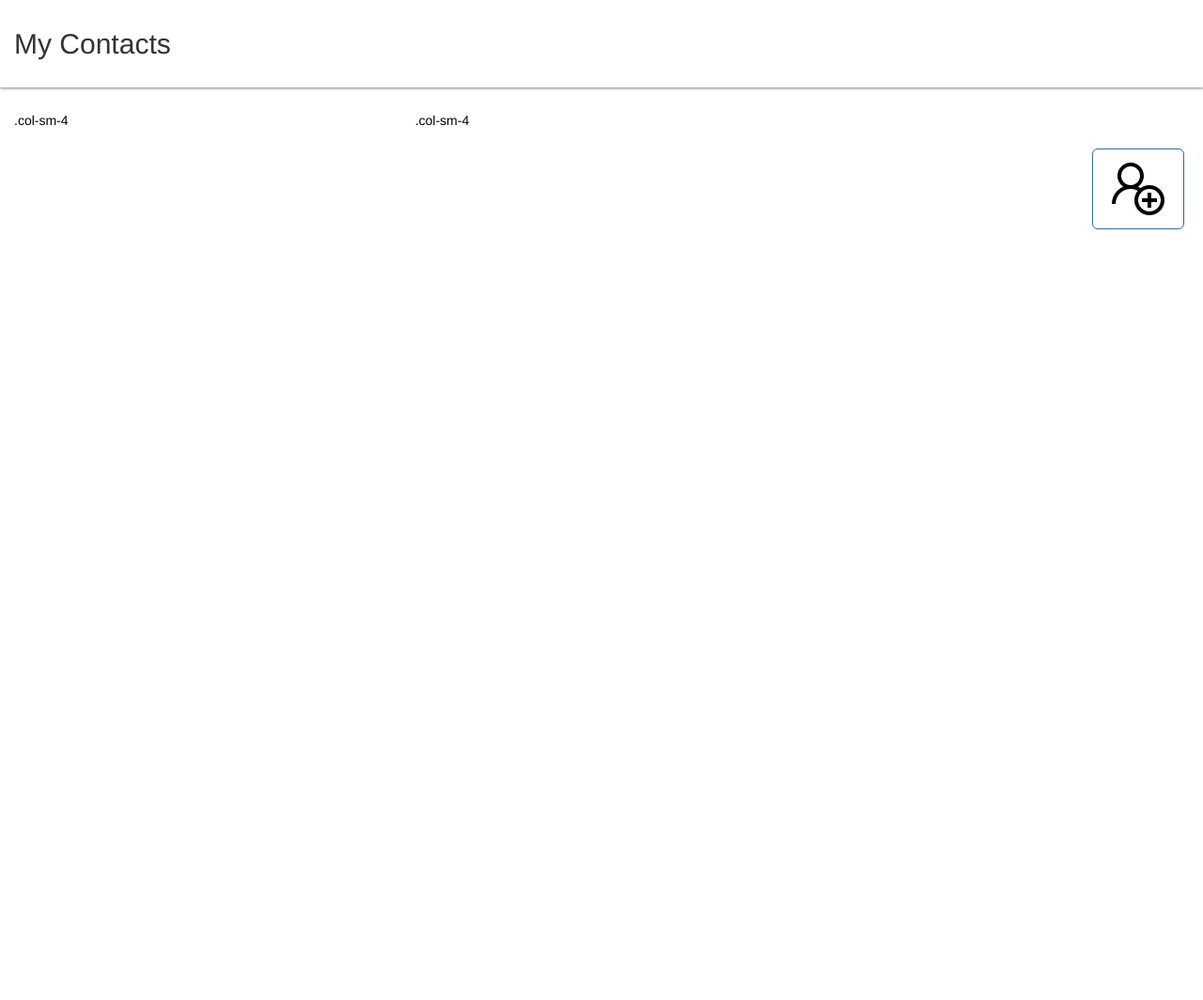
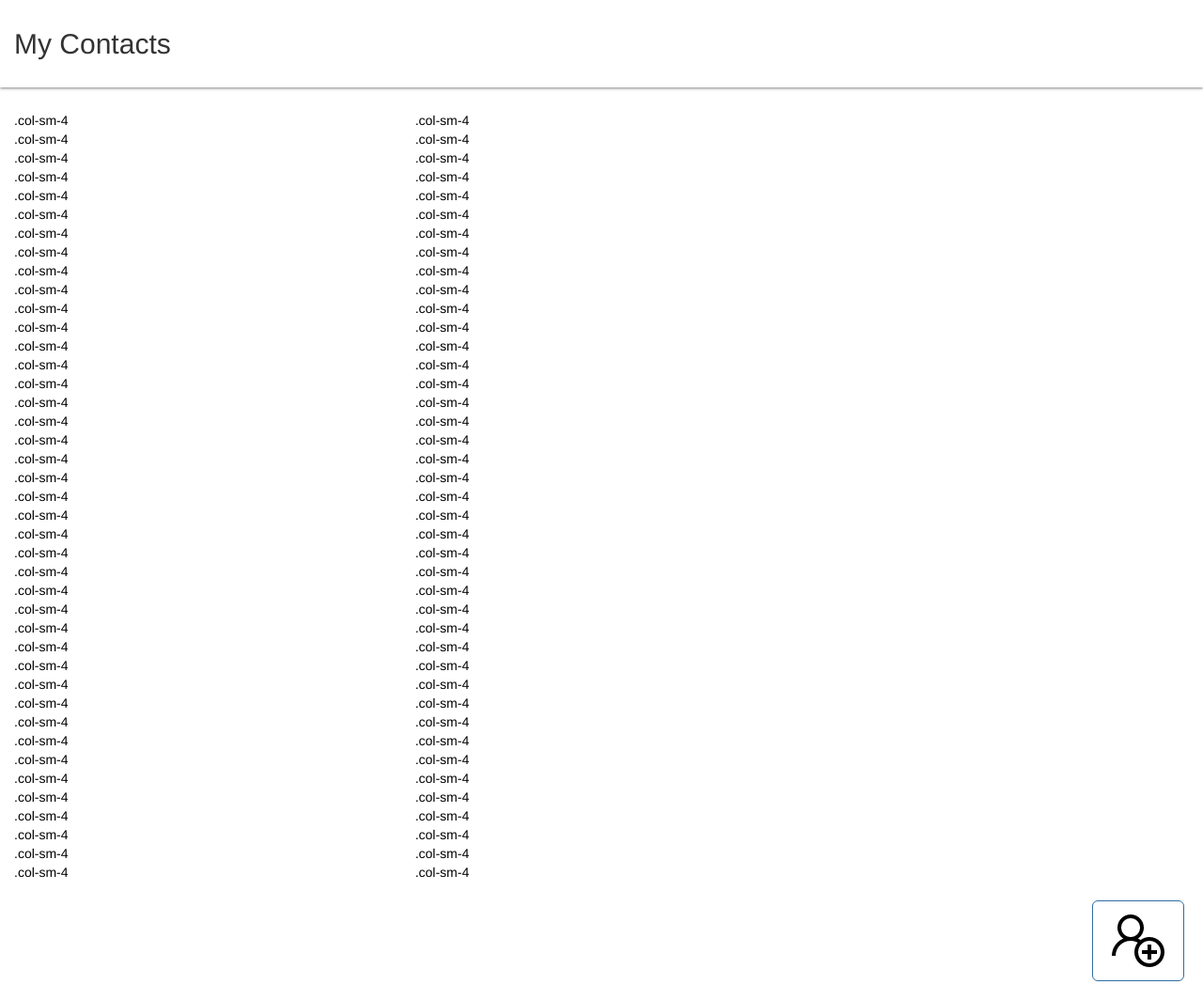
Before and after one commit to RitaK/MyContacts, a plain HTML site: page index.html in a window 1280 px wide. Shown: the whole page at 94% size. Before the commit the page ends 800 px from the top, so only its background shows below. Drawn offline with nearby package versions, Linux system fonts and the light colour scheme.

Commit message:
fixed button, new contact pop up

```diff
--- a/index.html
+++ b/index.html
@@ -17,12 +17,119 @@
 			<div>
 		</header>
 		<div class="contacts-info">
-			<div >
+			<div class = "contact-row">
 				<div class="col-md-4 columns" >.col-sm-4</div>
 				<div class="col-md-8 columns">.col-sm-4</div>
+				<div class="col-md-4 columns" >.col-sm-4</div>
+				<div class="col-md-8 columns">.col-sm-4</div>
+				<div class="col-md-4 columns" >.col-sm-4</div>
+				<div class="col-md-8 columns">.col-sm-4</div>
+				<div class="col-md-4 columns" >.col-sm-4</div>
+				<div class="col-md-8 columns">.col-sm-4</div>
+				<div class="col-md-4 columns" >.col-sm-4</div>
+				<div class="col-md-8 columns">.col-sm-4</div>
+				<div class="col-md-4 columns" >.col-sm-4</div>
+				<div class="col-md-8 columns">.col-sm-4</div>
+				<div class="col-md-4 columns" >.col-sm-4</div>
+				<div class="col-md-8 columns">.col-sm-4</div>
+				<div class="col-md-4 columns" >.col-sm-4</div>
+				<div class="col-md-8 columns">.col-sm-4</div>
+				<div class="col-md-4 columns" >.col-sm-4</div>
+				<div class="col-md-8 columns">.col-sm-4</div>
+				<div class="col-md-4 columns" >.col-sm-4</div>
+				<div class="col-md-8 columns">.col-sm-4</div>
+				<div class="col-md-4 columns" >.col-sm-4</div>
+				<div class="col-md-8 columns">.col-sm-4</div>
+				<div class="col-md-4 columns" >.col-sm-4</div>
+				<div class="col-md-8 columns">.col-sm-4</div>
+				<div class="col-md-4 columns" >.col-sm-4</div>
+				<div class="col-md-8 columns">.col-sm-4</div>
+				<div class="col-md-4 columns" >.col-sm-4</div>
+				<div class="col-md-8 columns">.col-sm-4</div>
+				<div class="col-md-4 columns" >.col-sm-4</div>
+				<div class="col-md-8 columns">.col-sm-4</div>
+				<div class="col-md-4 columns" >.col-sm-4</div>
+				<div class="col-md-8 columns">.col-sm-4</div>
+				<div class="col-md-4 columns" >.col-sm-4</div>
+				<div class="col-md-8 columns">.col-sm-4</div>
+				<div class="col-md-4 columns" >.col-sm-4</div>
+				<div class="col-md-8 columns">.col-sm-4</div>
+				<div class="col-md-4 columns" >.col-sm-4</div>
+				<div class="col-md-8 columns">.col-sm-4</div>
+				<div class="col-md-4 columns" >.col-sm-4</div>
+				<div class="col-md-8 columns">.col-sm-4</div>
+				<div class="col-md-4 columns" >.col-sm-4</div>
+				<div class="col-md-8 columns">.col-sm-4</div>
+				<div class="col-md-4 columns" >.col-sm-4</div>
+				<div class="col-md-8 columns">.col-sm-4</div>
+				<div class="col-md-4 columns" >.col-sm-4</div>
+				<div class="col-md-8 columns">.col-sm-4</div>
+				<div class="col-md-4 columns" >.col-sm-4</div>
+				<div class="col-md-8 columns">.col-sm-4</div><div class="col-md-4 columns" >.col-sm-4</div>
+				<div class="col-md-8 columns">.col-sm-4</div>
+				<div class="col-md-4 columns" >.col-sm-4</div>
+				<div class="col-md-8 columns">.col-sm-4</div>
+				<div class="col-md-4 columns" >.col-sm-4</div>
+				<div class="col-md-8 columns">.col-sm-4</div>
+				<div class="col-md-4 columns" >.col-sm-4</div>
+				<div class="col-md-8 columns">.col-sm-4</div>
+				<div class="col-md-4 columns" >.col-sm-4</div>
+				<div class="col-md-8 columns">.col-sm-4</div>
+				<div class="col-md-4 columns" >.col-sm-4</div>
+				<div class="col-md-8 columns">.col-sm-4</div>
+				<div class="col-md-4 columns" >.col-sm-4</div>
+				<div class="col-md-8 columns">.col-sm-4</div>
+				<div class="col-md-4 columns" >.col-sm-4</div>
+				<div class="col-md-8 columns">.col-sm-4</div>
+				<div class="col-md-4 columns" >.col-sm-4</div>
+				<div class="col-md-8 columns">.col-sm-4</div>
+				<div class="col-md-4 columns" >.col-sm-4</div>
+				<div class="col-md-8 columns">.col-sm-4</div>
+				<div class="col-md-4 columns" >.col-sm-4</div>
+				<div class="col-md-8 columns">.col-sm-4</div>
+				<div class="col-md-4 columns" >.col-sm-4</div>
+				<div class="col-md-8 columns">.col-sm-4</div>
+				<div class="col-md-4 columns" >.col-sm-4</div>
+				<div class="col-md-8 columns">.col-sm-4</div>
+				<div class="col-md-4 columns" >.col-sm-4</div>
+				<div class="col-md-8 columns">.col-sm-4</div>
+				<div class="col-md-4 columns" >.col-sm-4</div>
+				<div class="col-md-8 columns">.col-sm-4</div><div class="col-md-4 columns" >.col-sm-4</div>
+				<div class="col-md-8 columns">.col-sm-4</div>
+				<div class="col-md-4 columns" >.col-sm-4</div>
+				<div class="col-md-8 columns">.col-sm-4</div>
+
 			</div>
 
-			<button type="button" id= "addUserBtn" class="btn btn-primary btn-lg"><img src="AddUser.png"></button>
+			<button type="button" id= "addUserBtn" class="btn btn-primary btn-lg" data-toggle="modal" data-target="#newContactModal"><img src="AddUser.png"></button>
+			<!--popup modal-->
+			<div id="newContactModal" class="modal fade" role="dialog">
+			  <div class="modal-dialog">
+			    <!-- Modal content-->
+			    <div class="modal-content">
+			      <div class="modal-header">
+			        <button type="button" class="close" data-dismiss="modal">&times;</button>
+			        <h4 class="modal-title">Create new contact</h4>
+			      </div>
+			      <div class="modal-body">
+			        <form>
+					  <div class="form-group">
+					    <label for="name">Contact's name:</label>
+					    <input type="text" class="form-control" id="name">
+					  </div>
+					  <div class="form-group">
+					    <label for="phoneNumber">Number:</label>
+					    <input type="text" class="form-control" id="phoneNumber">
+					  </div>
+					  <button type="submit" class="btn btn-default">Create</button>
+					</form>
+			      </div>
+			      <div class="modal-footer">
+			        <button type="button" class="btn btn-default" data-dismiss="modal">Close</button>
+			      </div>
+			    </div>
+			  </div>
+			</div>
 		</div>
 	</body>
 </html>
```
